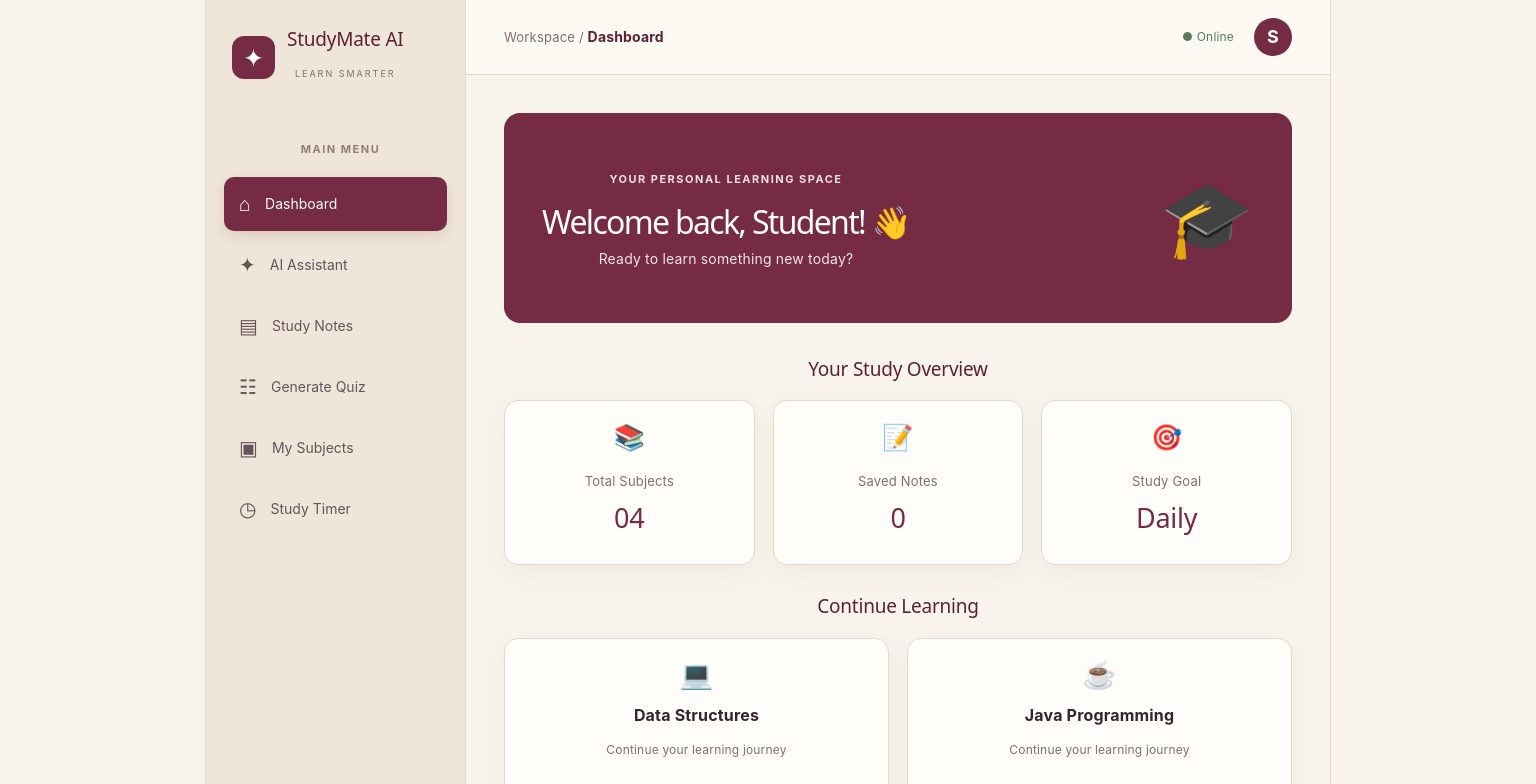
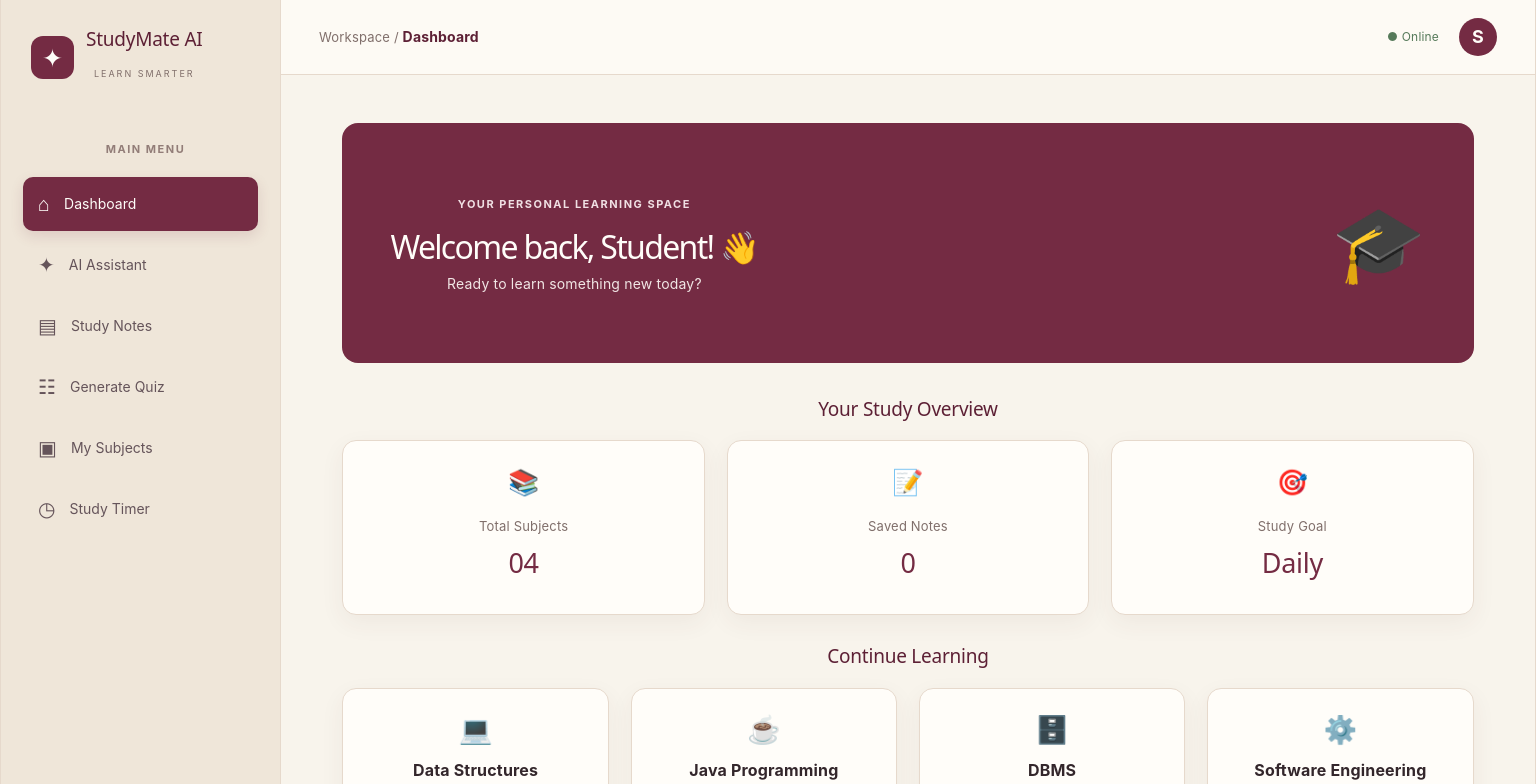
Before and after one commit to maahikesharwani1-stack/StudyMate-AI, a React (Vite) app: page / in a window 1536 px wide. Shown: the top 784 px of the page. Built offline with nearby package versions, Linux system fonts and the light colour scheme.

Commit message:
Make StudyMate AI layout fill the full screen responsively

```diff
--- a/src/App.css
+++ b/src/App.css
@@ -814,3 +814,115 @@ textarea:focus-visible {
     font-size: 19px;
   }
 }
+
+
+/* FULL-SCREEN LAYOUT */
+html,
+body,
+#root {
+  width: 100%;
+  min-height: 100%;
+}
+
+body {
+  min-width: 320px;
+  overflow-x: hidden;
+}
+
+.app {
+  width: 100%;
+  min-height: 100vh;
+  min-height: 100svh;
+  align-items: stretch;
+}
+
+.sidebar {
+  min-height: 100vh;
+  min-height: 100svh;
+}
+
+.main {
+  width: calc(100% - 260px);
+  min-height: 100vh;
+  min-height: 100svh;
+}
+
+.content {
+  width: 100%;
+  max-width: none;
+  min-height: calc(100vh - 75px);
+  min-height: calc(100svh - 75px);
+  margin: 0;
+  padding: clamp(22px, 3vw, 48px);
+}
+
+.topbar {
+  width: 100%;
+}
+
+.welcome,
+.ai-banner,
+.panel {
+  width: 100%;
+}
+
+.subject-grid {
+  grid-template-columns: repeat(auto-fit, minmax(min(100%, 230px), 1fr));
+}
+
+@media (min-width: 1500px) {
+  .sidebar {
+    width: 280px;
+    padding-inline: 22px;
+  }
+
+  .main {
+    width: calc(100% - 280px);
+  }
+
+  .content {
+    padding: 48px clamp(40px, 4vw, 72px);
+  }
+
+  .welcome {
+    min-height: 240px;
+    padding: 48px;
+  }
+
+  .stats,
+  .subject-grid {
+    gap: 22px;
+  }
+
+  .stat-card,
+  .subject-card {
+    padding: 28px;
+  }
+}
+
+@media (max-width: 900px) {
+  .main {
+    width: calc(100% - 210px);
+  }
+
+  .content {
+    min-height: calc(100vh - 75px);
+    padding: 24px;
+  }
+}
+
+@media (max-width: 650px) {
+  .main {
+    width: 100%;
+    min-height: auto;
+  }
+
+  .content {
+    min-height: auto;
+    padding: 18px;
+  }
+
+  .subject-grid {
+    grid-template-columns: 1fr;
+  }
+}
```
